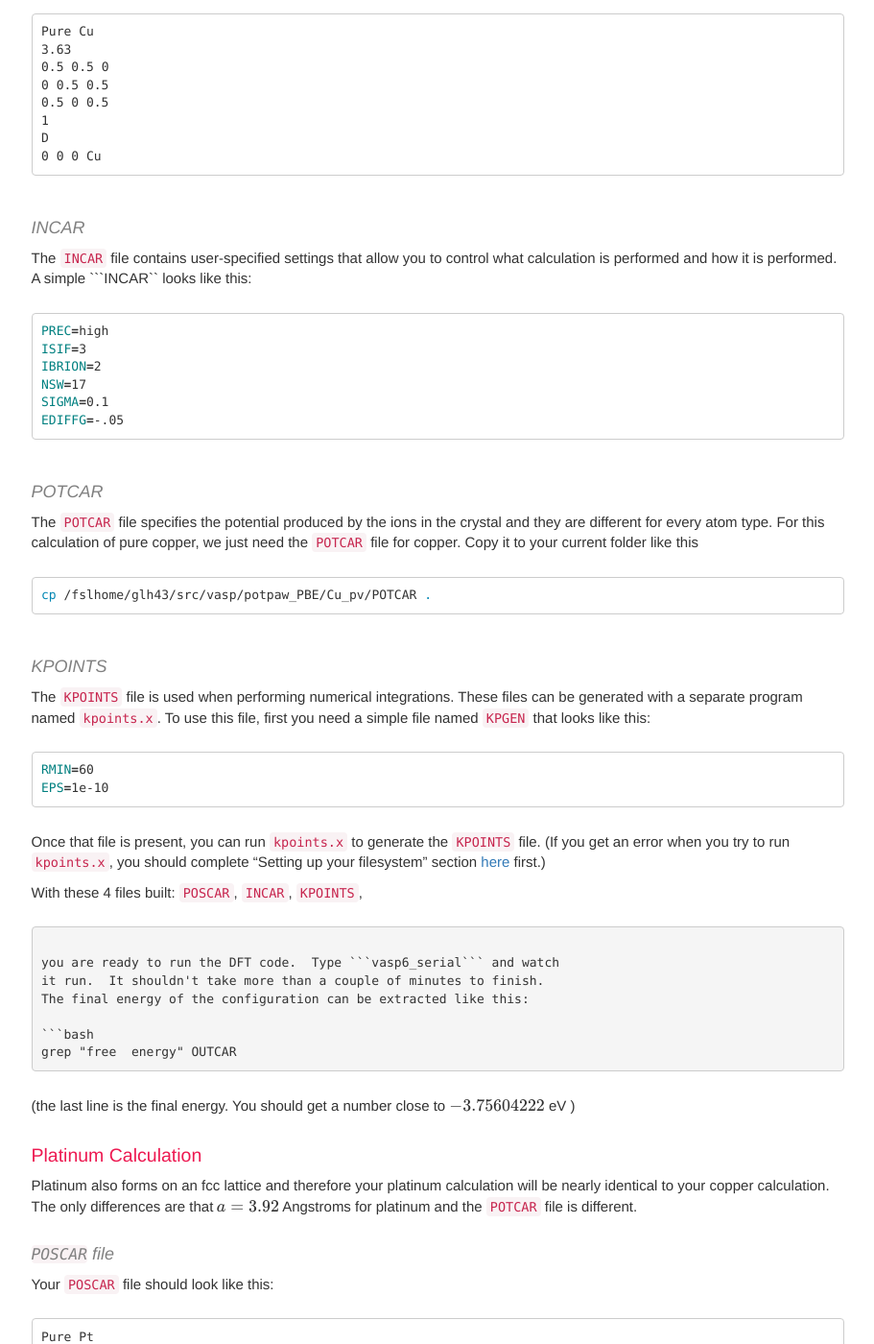
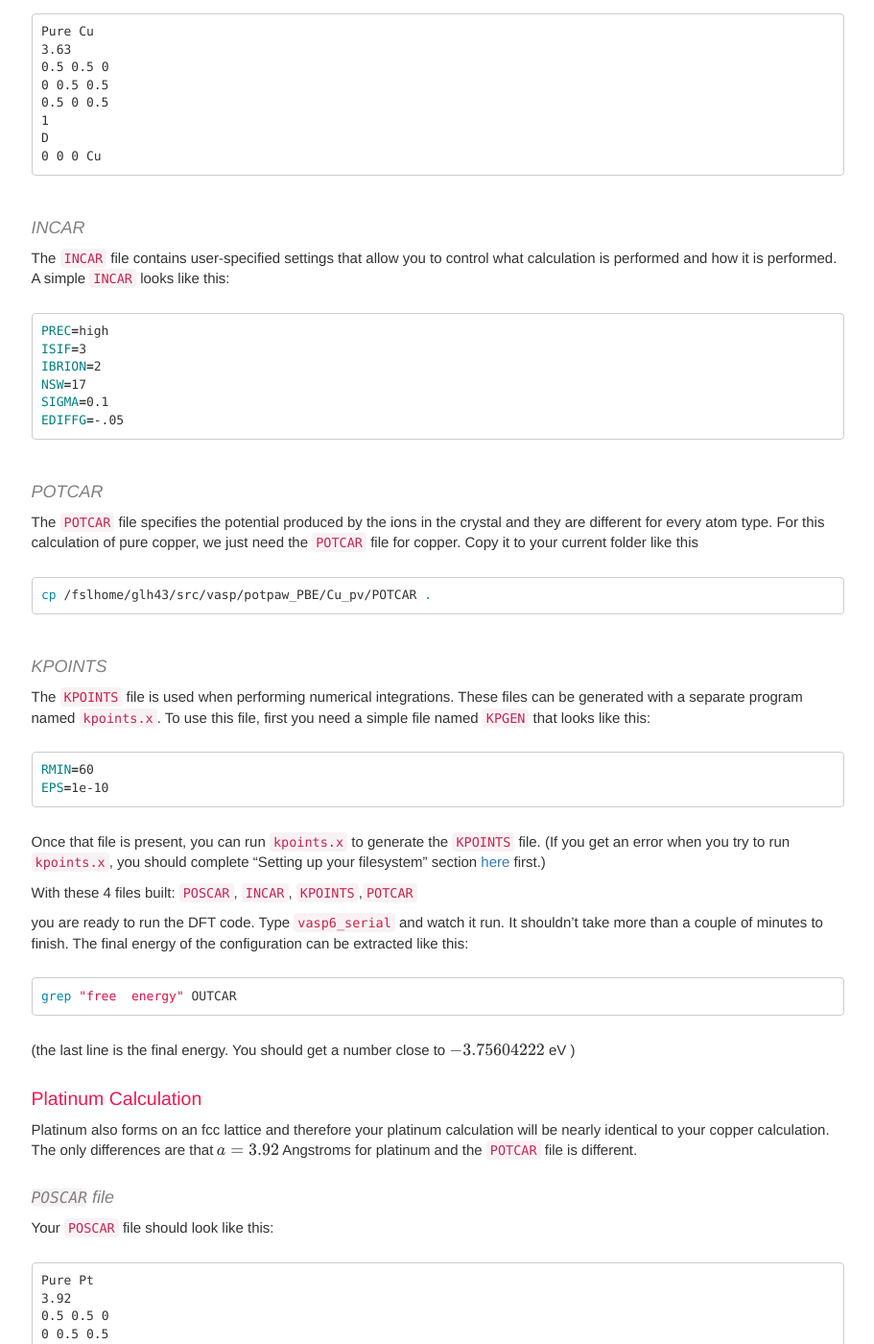
Before and after one commit to byui-physics/main, a Jekyll site: the page built from pages/Faculty/NelsonL/materialsResearch/formationEnergies.md, in a window 1280 px wide and 1400 px high, scrolled down 1680 px. Shown: the whole window at 96% size, without its empty margins (330-1241 px from the left). Built offline with Jekyll 4.4.1, drawn with Linux system fonts in a browser that asks for light colours; formulas are drawn with MathJax 3; comment, search, counter and statistics services are not loaded.

Commit message:
Adding little stuff

````diff
--- a/pages/Faculty/NelsonL/materialsResearch/formationEnergies.md
+++ b/pages/Faculty/NelsonL/materialsResearch/formationEnergies.md
@@ -90,7 +90,7 @@ D
 #### INCAR
 The ```INCAR``` file contains user-specified settings that allow you
 to control what calculation is performed and how it is performed.  A
-simple ```INCAR`` looks like this:
+simple ```INCAR``` looks like this:
 
 ```bash
 PREC=high
@@ -128,8 +128,7 @@ Once that file is present, you can run ```kpoints.x``` to generate the
 "Setting up your filesystem" section [here](gettingStarted.html) first.)
 
 
-With these 4 files built: ```POSCAR```, ```INCAR```, ```KPOINTS```,
-```POTCAR```
+With these 4 files built: ```POSCAR```, ```INCAR```, ```KPOINTS```,```POTCAR```
 
 you are ready to run the DFT code.  Type ```vasp6_serial``` and watch
 it run.  It shouldn't take more than a couple of minutes to finish.
````
